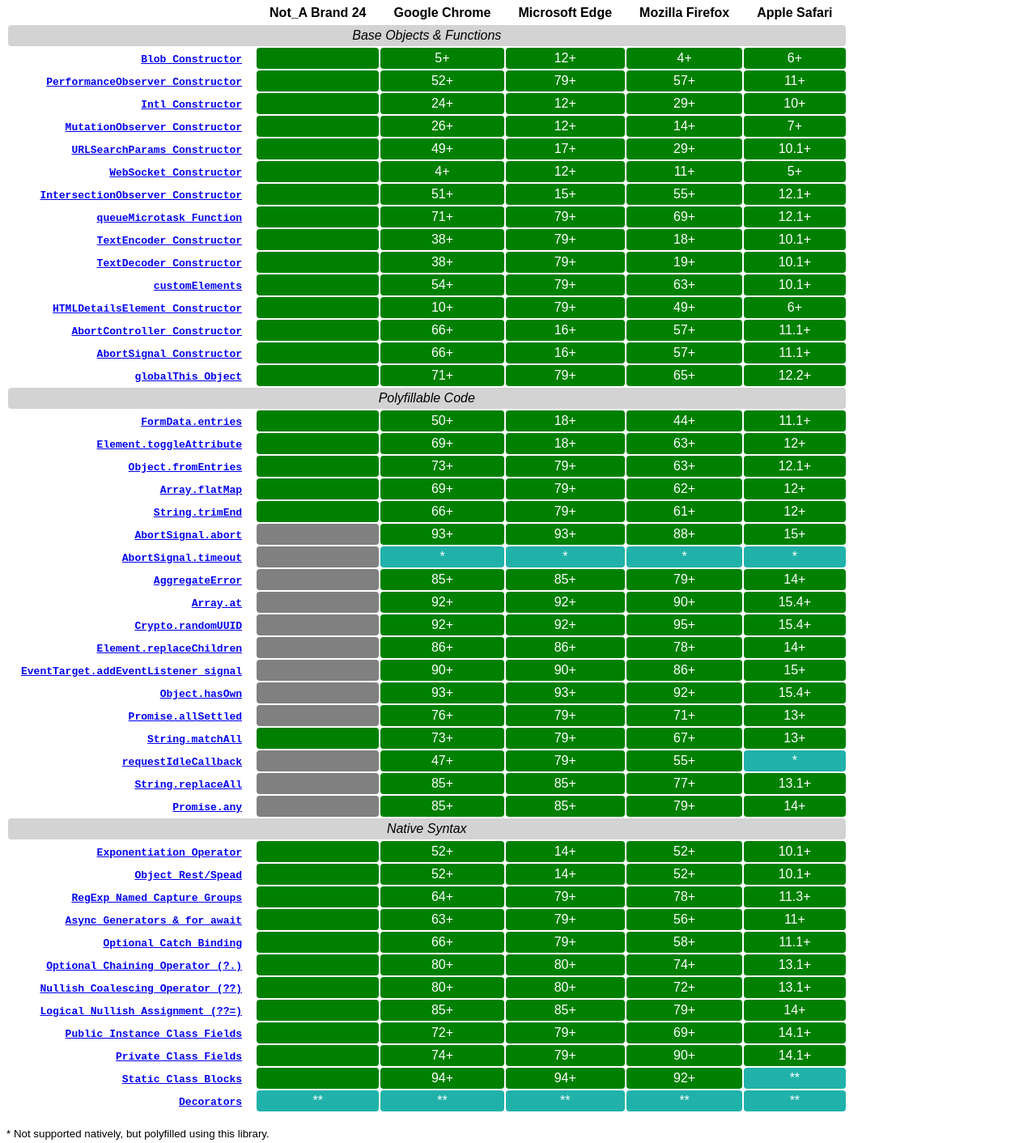
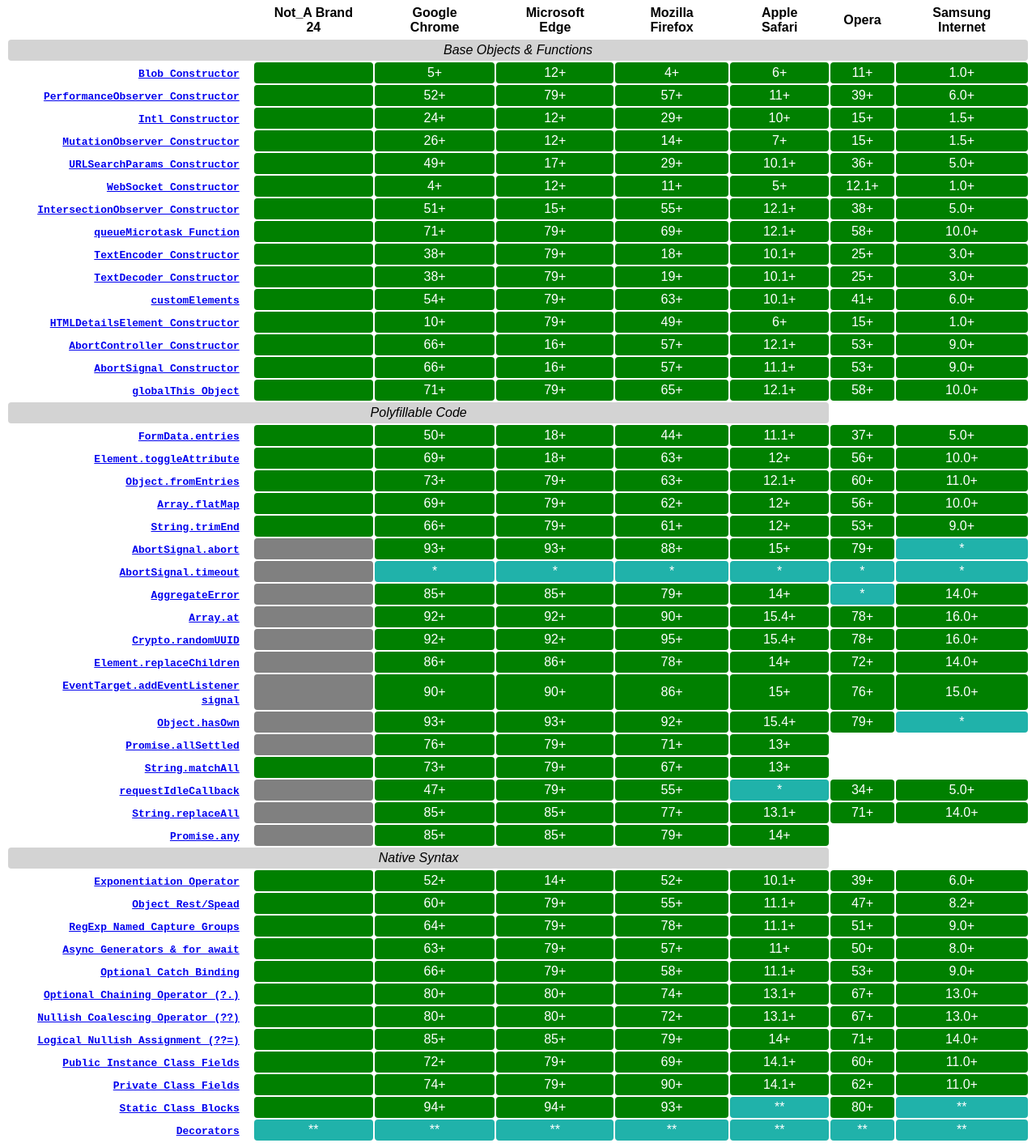
Before and after one commit to github/browser-support, a website: page docs/index.html in a window 1280 px wide. Shown: the part 7-1419 px from the top of the page at 81% size. Drawn offline with Linux system fonts and the light colour scheme; files whose address does not match are found by name.

Commit message:
add column for Opera, Samsung Internet
Co-authored-by: Kristján Oddsson <koddsson@gmail.com>

```diff
--- a/docs/index.html
+++ b/docs/index.html
@@ -57,10 +57,12 @@
           <th>Microsoft Edge</th>
           <th>Mozilla Firefox</th>
           <th>Apple Safari</th>
+          <th>Opera</th>
+          <th>Samsung Internet</th>
         </tr>
       </thead>
       <tbody>
-        <tr><th colspan="6">Base Objects & Functions</th></tr>
+        <tr><th colspan="8">Base Objects & Functions</th></tr>
         <tr>
           <th>
             <a href="https://developer.mozilla.org/en-US/docs/Web/API/Blob">
@@ -72,6 +74,8 @@
           <td data-supported="true">12+</td>
           <td data-supported="true">4+</td>
           <td data-supported="true">6+</td>
+          <td data-supported="true">11+</td>
+          <td data-supported="true">1.0+</td>
         </tr>
         <tr>
           <th>
@@ -84,6 +88,8 @@
           <td data-supported="true">79+</td>
           <td data-supported="true">57+</td>
           <td data-supported="true">11+</td>
+          <td data-supported="true">39+</td>
+          <td data-supported="true">6.0+</td>
         </tr>
         <tr>
           <th>
@@ -96,6 +102,8 @@
           <td data-supported="true">12+</td>
           <td data-supported="true">29+</td>
           <td data-supported="true">10+</td>
+          <td data-supported="true">15+</td>
+          <td data-supported="true">1.5+</td>
         </tr>
         <tr>
           <th>
@@ -108,6 +116,8 @@
           <td data-supported="true">12+</td>
           <td data-supported="true">14+</td>
           <td data-supported="true">7+</td>
+          <td data-supported="true">15+</td>
+          <td data-supported="true">1.5+</td>
         </tr>
         <tr>
           <th>
@@ -120,6 +130,8 @@
           <td data-supported="true">17+</td>
           <td data-supported="true">29+</td>
           <td data-supported="true">10.1+</td>
+          <td data-supported="true">36+</td>
+          <td data-supported="true">5.0+</td>
         </tr>
         <tr>
           <th>
@@ -132,6 +144,8 @@
           <td data-supported="true">12+</td>
           <td data-supported="true">11+</td>
           <td data-supported="true">5+</td>
+          <td data-supported="true">12.1+</td>
+          <td data-supported="true">1.0+</td>
         </tr>
         <tr>
           <th>
@@ -144,6 +158,8 @@
           <td data-supported="true">15+</td>
           <td data-supported="true">55+</td>
           <td data-supported="true">12.1+</td>
+          <td data-supported="true">38+</td>
+          <td data-supported="true">5.0+</td>
         </tr>
         <tr>
           <th>
@@ -156,6 +172,8 @@
           <td data-supported="true">79+</td>
           <td data-supported="true">69+</td>
           <td data-supported="true">12.1+</td>
+          <td data-supported="true">58+</td>
+          <td data-supported="true">10.0+</td>
         </tr>
         <tr>
           <th>
@@ -168,6 +186,8 @@
           <td data-supported="true">79+</td>
           <td data-supported="true">18+</td>
           <td data-supported="true">10.1+</td>
+          <td data-supported="true">25+</td>
+          <td data-supported="true">3.0+</td>
         </tr>
         <tr>
           <th>
@@ -180,6 +200,8 @@
           <td data-supported="true">79+</td>
           <td data-supported="true">19+</td>
           <td data-supported="true">10.1+</td>
+          <td data-supported="true">25+</td>
+          <td data-supported="true">3.0+</td>
         </tr>
         <tr>
           <th>
@@ -192,6 +214,8 @@
           <td data-supported="true">79+</td>
           <td data-supported="true">63+</td>
           <td data-supported="true">10.1+</td>
+          <td data-supported="true">41+</td>
+          <td data-supported="true">6.0+</td>
         </tr>
         <tr>
           <th>
@@ -204,6 +228,8 @@
           <td data-supported="true">79+</td>
           <td data-supported="true">49+</td>
           <td data-supported="true">6+</td>
+          <td data-supported="true">15+</td>
+          <td data-supported="true">1.0+</td>
         </tr>
         <tr>
           <th>
@@ -215,7 +241,9 @@
           <td data-supported="true">66+</td>
           <td data-supported="true">16+</td>
           <td data-supported="true">57+</td>
-          <td data-supported="true">11.1+</td>
+          <td data-supported="true">12.1+</td>
+          <td data-supported="true">53+</td>
+          <td data-supported="true">9.0+</td>
         </tr>
         <tr>
           <th>
@@ -228,6 +256,8 @@
           <td data-supported="true">16+</td>
           <td data-supported="true">57+</td>
           <td data-supported="true">11.1+</td>
+          <td data-supported="true">53+</td>
+          <td data-supported="true">9.0+</td>
         </tr>
         <tr>
           <th>
@@ -239,7 +269,9 @@
           <td data-supported="true">71+</td>
           <td data-supported="true">79+</td>
           <td data-supported="true">65+</td>
-          <td data-supported="true">12.2+</td>
+          <td data-supported="true">12.1+</td>
+          <td data-supported="true">58+</td>
+          <td data-supported="true">10.0+</td>
         </tr>
         <tr><th colspan="6">Polyfillable Code</th></tr>
         <tr>
@@ -253,6 +285,8 @@
           <td data-supported="true">18+</td>
           <td data-supported="true">44+</td>
           <td data-supported="true">11.1+</td>
+          <td data-supported="true">37+</td>
+          <td data-supported="true">5.0+</td>
         </tr>
         <tr>
           <th>
@@ -265,6 +299,8 @@
           <td data-supported="true">18+</td>
           <td data-supported="true">63+</td>
           <td data-supported="true">12+</td>
+          <td data-supported="true">56+</td>
+          <td data-supported="true">10.0+</td>
         </tr>
         <tr>
           <th>
@@ -277,6 +313,8 @@
           <td data-supported="true">79+</td>
           <td data-supported="true">63+</td>
           <td data-supported="true">12.1+</td>
+          <td data-supported="true">60+</td>
+          <td data-supported="true">11.0+</td>
         </tr>
         <tr>
           <th>
@@ -289,6 +327,8 @@
           <td data-supported="true">79+</td>
           <td data-supported="true">62+</td>
           <td data-supported="true">12+</td>
+          <td data-supported="true">56+</td>
+          <td data-supported="true">10.0+</td>
         </tr>
         <tr>
           <th>
@@ -301,6 +341,8 @@
           <td data-supported="true">79+</td>
           <td data-supported="true">61+</td>
           <td data-supported="true">12+</td>
+          <td data-supported="true">53+</td>
+          <td data-supported="true">9.0+</td>
         </tr>
         <tr>
           <th>
@@ -313,6 +355,8 @@
           <td data-supported="true">93+</td>
           <td data-supported="true">88+</td>
           <td data-supported="true">15+</td>
+          <td data-supported="true">79+</td>
+          <td data-supported="false">*</td>
         </tr>
         <tr>
           <th>
@@ -321,6 +365,8 @@
             </a>
           </th>
           <td data-polyfilled data-polyfill="abortSignalAbort"></td>
+          <td data-supported="false">*</td>
+          <td data-supported="false">*</td>
           <td data-supported="false">*</td>
           <td data-supported="false">*</td>
           <td data-supported="false">*</td>
@@ -337,6 +383,8 @@
           <td data-supported="true">85+</td>
           <td data-supported="true">79+</td>
           <td data-supported="true">14+</td>
+          <td data-supported="false">*</td>
+          <td data-supported="true">14.0+</td>
         </tr>
         <tr>
           <th>
@@ -349,6 +397,8 @@
           <td data-supported="true">92+</td>
           <td data-supported="true">90+</td>
           <td data-supported="true">15.4+</td>
+          <td data-supported="true">78+</td>
+          <td data-supported="true">16.0+</td>
         </tr>
         <tr>
           <th>
@@ -361,6 +411,8 @@
           <td data-supported="true">92+</td>
           <td data-supported="true">95+</td>
           <td data-supported="true">15.4+</td>
+          <td data-supported="true">78+</td>
+          <td data-supported="true">16.0+</td>
         </tr>
         <tr>
           <th>
@@ -373,6 +425,8 @@
           <td data-supported="true">86+</td>
           <td data-supported="true">78+</td>
           <td data-supported="true">14+</td>
+          <td data-supported="true">72+</td>
+          <td data-supported="true">14.0+</td>
         </tr>
         <tr>
           <th>
@@ -385,6 +439,8 @@
           <td data-supported="true">90+</td>
           <td data-supported="true">86+</td>
           <td data-supported="true">15+</td>
+          <td data-supported="true">76+</td>
+          <td data-supported="true">15.0+</td>
         </tr>
         <tr>
           <th>
@@ -397,6 +453,8 @@
           <td data-supported="true">93+</td>
           <td data-supported="true">92+</td>
           <td data-supported="true">15.4+</td>
+          <td data-supported="true">79+</td>
+          <td data-supported="false">*</td>
         </tr>
         <tr>
           <th>
@@ -433,6 +491,8 @@
           <td data-supported="true">79+</td>
           <td data-supported="true">55+</td>
           <td data-supported="false">*</td>
+          <td data-supported="true">34+</td>
+          <td data-supported="true">5.0+</td>
         </tr>
         <tr>
           <th>
@@ -445,6 +505,8 @@
           <td data-supported="true">85+</td>
           <td data-supported="true">77+</td>
           <td data-supported="true">13.1+</td>
+          <td data-supported="true">71+</td>
+          <td data-supported="true">14.0+</td>
         </tr>
         <tr>
           <th>
@@ -470,18 +532,22 @@
           <td data-supported="true">14+</td>
           <td data-supported="true">52+</td>
           <td data-supported="true">10.1+</td>
+          <td data-supported="true">39+</td>
+          <td data-supported="true">6.0+</td>
         </tr>
         <tr>
           <th>
-            <a href="https://developer.mozilla.org/en-US/docs/Web/JavaScript/Guide/Regular_Expressions/Groups_and_Ranges#using_named_groups">
+            <a href="https://developer.mozilla.org/docs/Web/JavaScript/Reference/Operators/Spread_syntax#Spread_in_object_literals">
               <code>Object Rest/Spead</code>
             </a>
           </th>
           <td data-code="var {a, ...rest} = { ...{ b: 2 }, a: 1 }; rest.b + a === 3"></td>
-          <td data-supported="true">52+</td>
-          <td data-supported="true">14+</td>
-          <td data-supported="true">52+</td>
-          <td data-supported="true">10.1+</td>
+          <td data-supported="true">60+</td>
+          <td data-supported="true">79+</td>
+          <td data-supported="true">55+</td>
+          <td data-supported="true">11.1+</td>
+          <td data-supported="true">47+</td>
+          <td data-supported="true">8.2+</td>
         </tr>
         <tr>
           <th>
@@ -493,7 +559,9 @@
           <td data-supported="true">64+</td>
           <td data-supported="true">79+</td>
           <td data-supported="true">78+</td>
-          <td data-supported="true">11.3+</td>
+          <td data-supported="true">11.1+</td>
+          <td data-supported="true">51+</td>
+          <td data-supported="true">9.0+</td>
         </tr>
         <tr>
           <th>
@@ -504,8 +572,10 @@
           <td data-code="(async function(){async function*iter(){ yield 1 }let c=0;for await(const i of iter()) { c+= i};return c===1})()"></td>
           <td data-supported="true">63+</td>
           <td data-supported="true">79+</td>
-          <td data-supported="true">56+</td>
+          <td data-supported="true">57+</td>
           <td data-supported="true">11+</td>
+          <td data-supported="true">50+</td>
+          <td data-supported="true">8.0+</td>
         </tr>
         <tr>
           <th>
@@ -518,6 +588,8 @@
           <td data-supported="true">79+</td>
           <td data-supported="true">58+</td>
           <td data-supported="true">11.1+</td>
+          <td data-supported="true">53+</td>
+          <td data-supported="true">9.0+</td>
         </tr>
         <tr>
           <th>
@@ -530,6 +602,8 @@
           <td data-supported="true">80+</td>
           <td data-supported="true">74+</td>
           <td data-supported="true">13.1+</td>
+          <td data-supported="true">67+</td>
+          <td data-supported="true">13.0+</td>
         </tr>
         <tr>
           <th>
@@ -542,6 +616,8 @@
           <td data-supported="true">80+</td>
           <td data-supported="true">72+</td>
           <td data-supported="true">13.1+</td>
+          <td data-supported="true">67+</td>
+          <td data-supported="true">13.0+</td>
         </tr>
         <tr>
           <th>
@@ -554,6 +630,8 @@
           <td data-supported="true">85+</td>
           <td data-supported="true">79+</td>
           <td data-supported="true">14+</td>
+          <td data-supported="true">71+</td>
+          <td data-supported="true">14.0+</td>
         </tr>
         <tr>
           <th>
@@ -566,6 +644,8 @@
           <td data-supported="true">79+</td>
           <td data-supported="true">69+</td>
           <td data-supported="true">14.1+</td>
+          <td data-supported="true">60+</td>
+          <td data-supported="true">11.0+</td>
         </tr>
         <tr>
           <th>
@@ -578,6 +658,8 @@
           <td data-supported="true">79+</td>
           <td data-supported="true">90+</td>
           <td data-supported="true">14.1+</td>
+          <td data-supported="true">62+</td>
+          <td data-supported="true">11.0+</td>
         </tr>
         <tr>
           <th>
@@ -588,7 +670,9 @@
           <td data-code="class A{static{this.a=true}};A.a" data-transpiled></td>
           <td data-supported="true">94+</td>
           <td data-supported="true">94+</td>
-          <td data-supported="true">92+</td>
+          <td data-supported="true">93+</td>
+          <td data-supported="false">**</td>
+          <td data-supported="true">80+</td>
           <td data-supported="false">**</td>
         </tr>
         <tr>
@@ -598,6 +682,8 @@
             </a>
           </th>
           <td data-code="function foo(cls){cls.a=true}@foo class A{};A.a" data-transpiled></td>
+          <td data-supported="false">**</td>
+          <td data-supported="false">**</td>
           <td data-supported="false">**</td>
           <td data-supported="false">**</td>
           <td data-supported="false">**</td>
```
